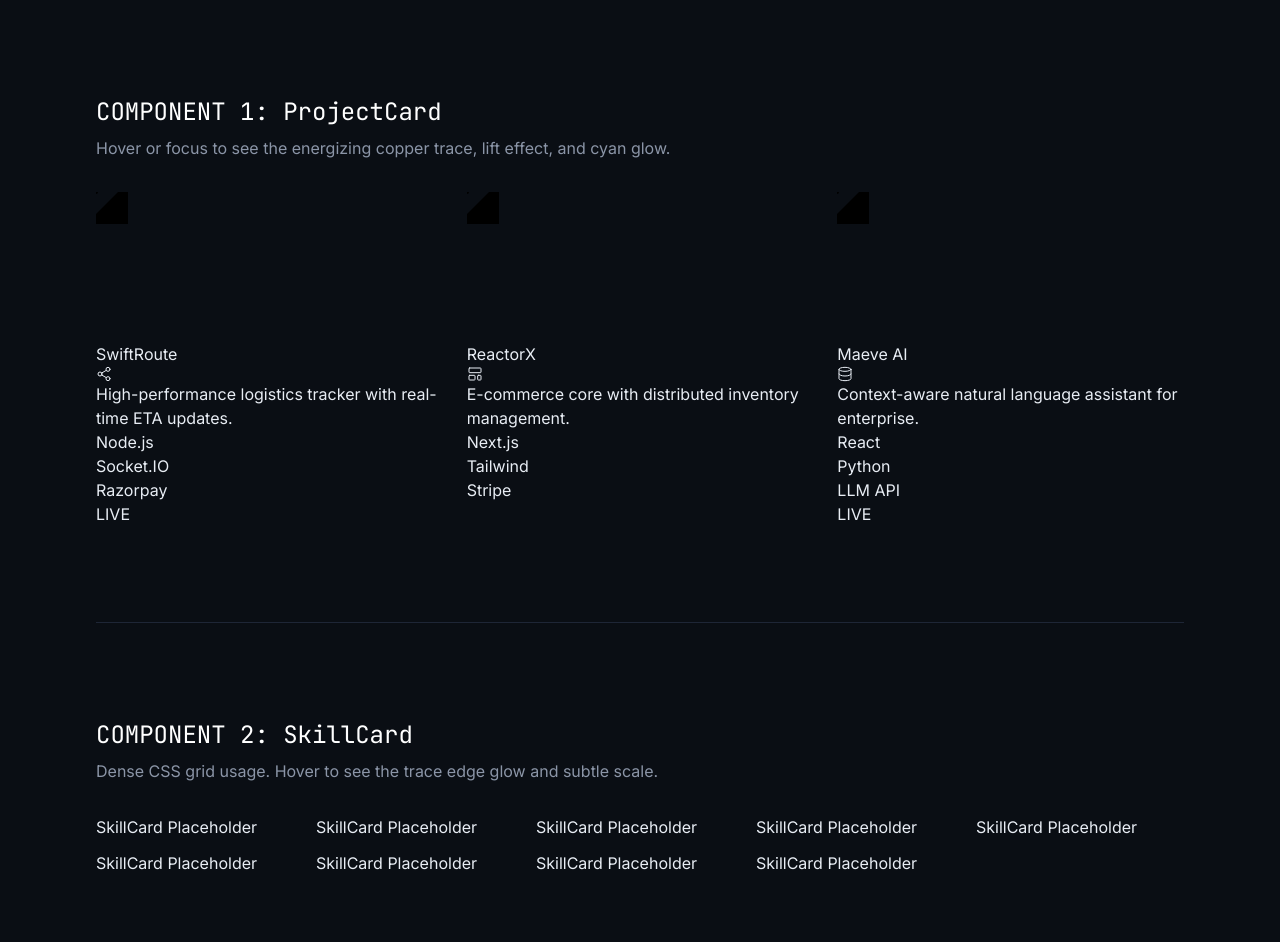
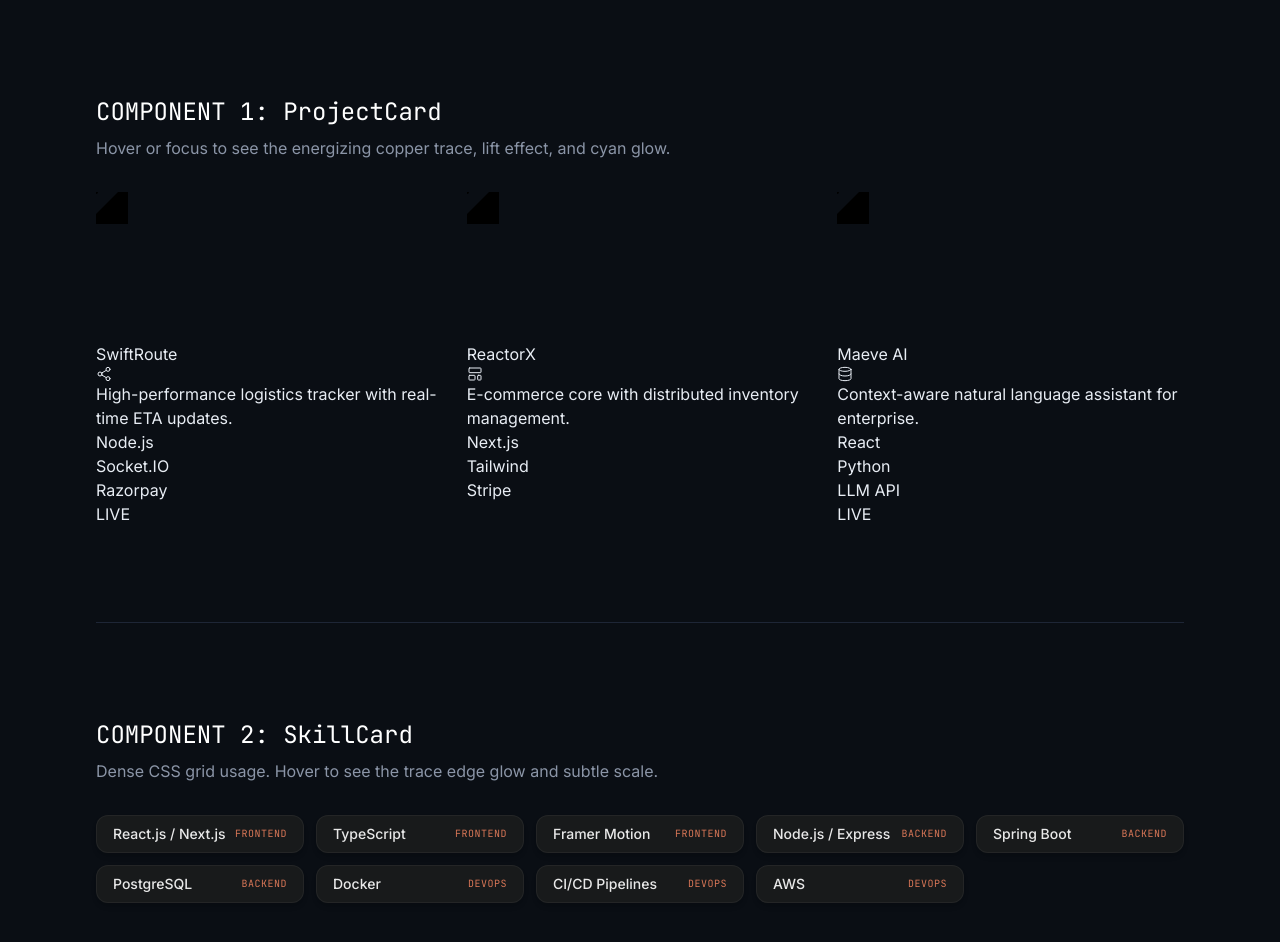
Before and after one commit to binoremohapatra/binoreportfolio, a Next.js app: page /demo in a window 1280 px wide. Shown: the top 942 px of the page. Built offline with nearby package versions, Linux system fonts and the light colour scheme.

Commit message:
Fix SkillCard TypeScript interface for Vercel build

```diff
--- a/src/components/portfolio/cards/SkillCard.tsx
+++ b/src/components/portfolio/cards/SkillCard.tsx
@@ -1,5 +1,15 @@
 import React from 'react';
 
-export function SkillCard() {
-  return <div>SkillCard Placeholder</div>;
+interface SkillCardProps {
+  label: string;
+  category: string;
 }
+
+export function SkillCard({ label, category }: SkillCardProps) {
+  return (
+    <div className="px-4 py-2 bg-[#181a1b] rounded-xl border border-white/5 shadow-md flex items-center justify-between text-sm">
+      <span className="text-white/90 font-medium">{label}</span>
+      <span className="text-[#d97757] text-[10px] uppercase font-mono tracking-wider">{category}</span>
+    </div>
+  );
+}
```
